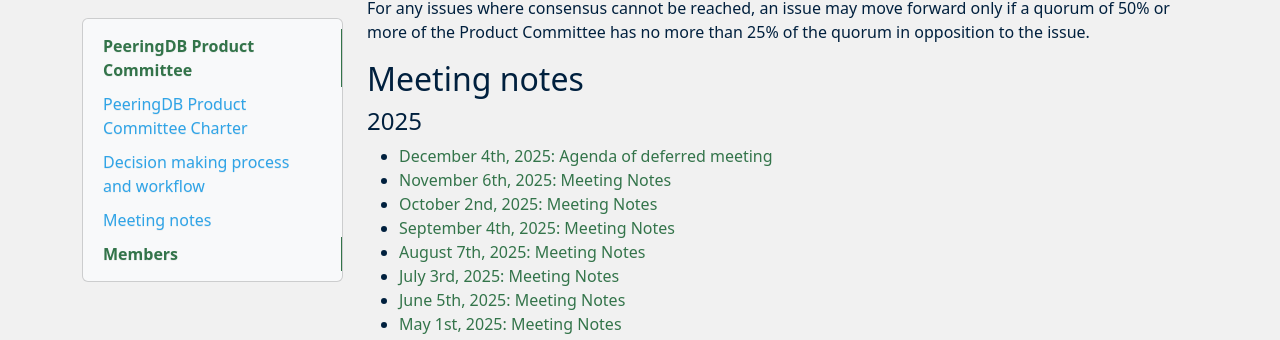
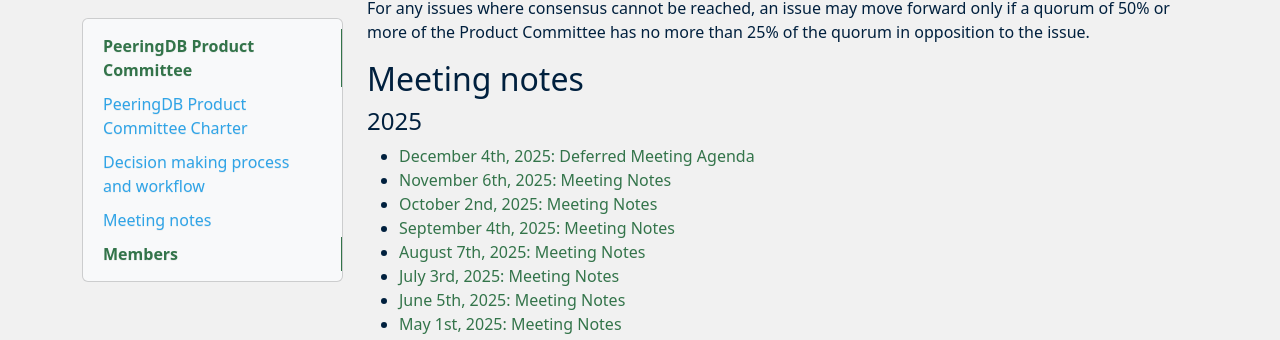
Before and after one commit to peeringdb/docs, an MkDocs documentation site: the page built from docs/committee/product/index.md, in a window 1280 px wide and 900 px high, scrolled down 2552 px. Shown: the part 115-455 px from the top of the window. Built offline with MkDocs 1.6.1, drawn with Linux system fonts in a browser that asks for light colours; nearby versions of some CDN libraries.

Commit message:
PC copy edits.

```diff
--- a/docs/committee/product/index.md
+++ b/docs/committee/product/index.md
@@ -11,7 +11,7 @@
 
 #### 2025
 
-- [December 4th, 2025: Agenda of deferred meeting](notes/2025-11-06_Product_Committee_Notes.pdf)
+- [December 4th, 2025: Deferred Meeting Agenda](notes/2025-12-04_Product_Committee_Notes.pdf)
 - [November 6th, 2025: Meeting Notes](notes/2025-11-06_Product_Committee_Notes.pdf)
 - [October 2nd, 2025: Meeting Notes](notes/2025-10-02_Product_Committee_Notes.pdf)
 - [September 4th, 2025: Meeting Notes](notes/2025-09-04_Product_Committee_Notes.pdf)
```
